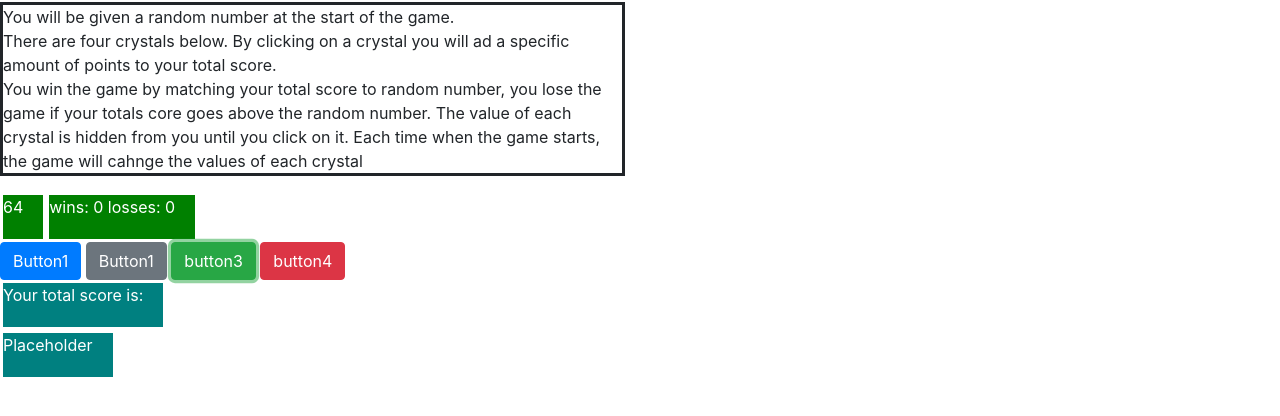
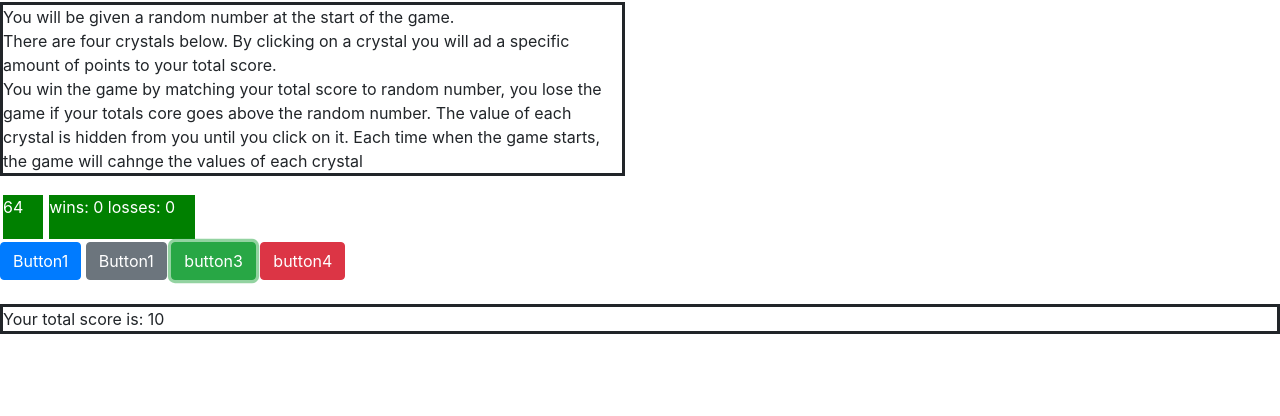
Before and after one commit to RJdoesthis/unit-4-game, a plain HTML site: page index.html in a window 1280 px wide. Both pictures are taken after a click on the button "button3". Shown: the part 44-460 px from the top of the page. Drawn offline with nearby package versions, Linux system fonts and the light colour scheme.

Commit message:
updated
added user total counter now

```diff
--- a/assets/javascript/game.js
+++ b/assets/javascript/game.js
@@ -15,26 +15,38 @@ $(document).ready(function () {
     let wins = 0;
     let losses = 0;
 
+    //total for all clicks
+    let totalscore = 0;
+
     //below are the click events for each button type
     $('#one').on('click', function () {
         let uservalue = num1;
         console.log(num1);
+        totalscore = totalscore + num1;
+        $('#totalscore').text(totalscore);
+
     })
 
     $('#two').on('click', function () {
         let uservalue = num2;
         console.log(num2);
+        totalscore = totalscore + num2;
+        $('#totalscore').text(totalscore);
     })
 
     $('#three').on('click', function () {
         let uservalue = num3;
         console.log(num3);
+        totalscore = totalscore + num3;
+        $('#totalscore').text(totalscore);
 
     })
 
     $('#four').on('click', function () {
         let uservalue = num4;
         console.log(num4);
+        totalscore = totalscore + num3;
+        $('#totalscore').text(totalscore);
 
     })
 
--- a/index.html
+++ b/index.html
@@ -53,7 +53,7 @@
                 wins: 0
                 losses: 0
             </div>
-
+            <br>
             <div class=crystals>
                 <button type="button" class="btn btn-primary" id="one">Button1</button>
                 <button type="button" class="btn btn-secondary" id="two">Button1</button>
@@ -61,15 +61,10 @@
                 <button type="button" class="btn btn-danger" id="four">button4</button>
 
             </div>
-
-            <div class="TotalScoreTitle">
-                Your total score is:
+            <br>
+            <div class="TotalScoreIs">
+                <p>Your total score is: <span id="totalscore"></span></p>
             </div>
-
-            <div class="UserScore" id="CrystalAddUp">
-                Placeholder
-            </div>
-
 
 </body>
 
```
